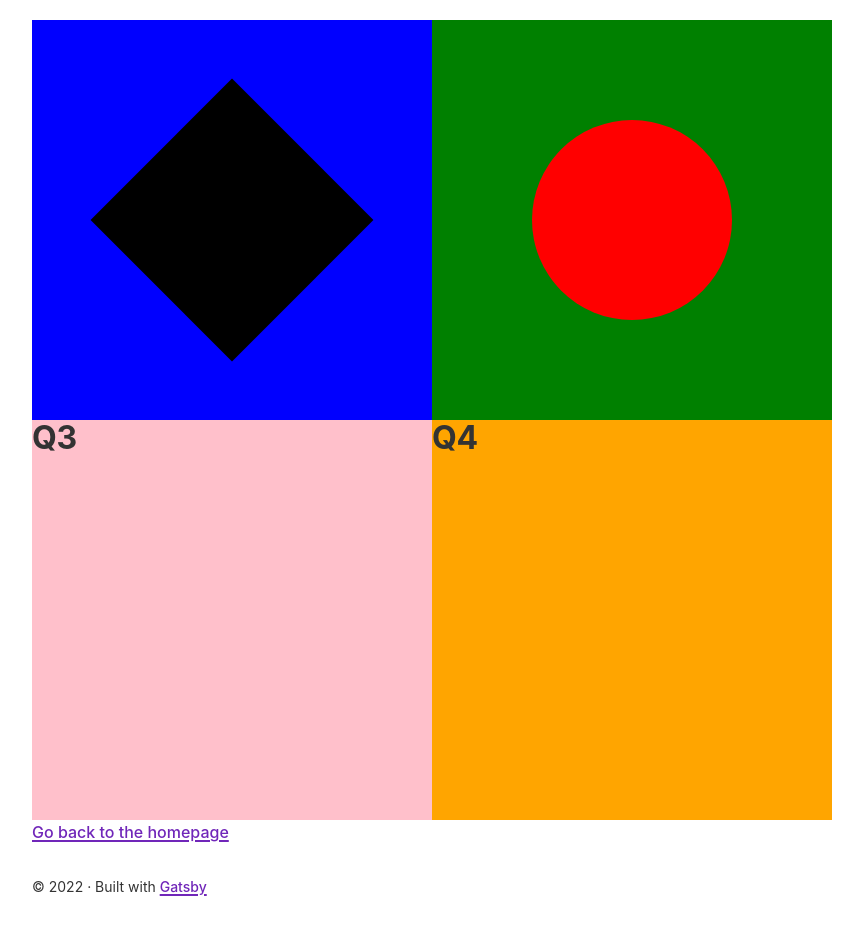
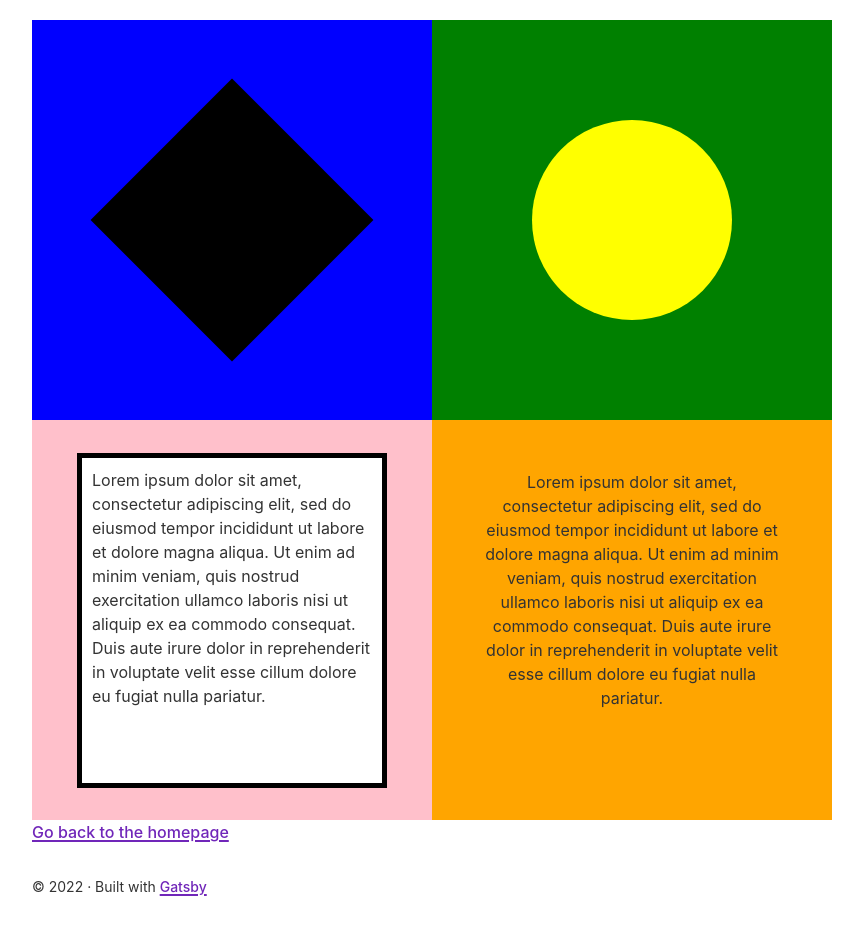
Before and after one commit to sheldonej/Saratoga-Ladies-Website, a Gatsby site in the folder gatsby-wp/: page /rodria11 in a window 1280 px wide. Shown: the part 260-1189 px from the top of the page, without its empty margins (208-1071 px from the left). Built offline with nearby package versions, Linux system fonts and the light colour scheme; Gatsby itself is replaced by a stand-in of ours.

Commit message:
Update adrianqcomps.js

```diff
--- a/gatsby-wp/src/components/adrianq/adrianqcomps.js
+++ b/gatsby-wp/src/components/adrianq/adrianqcomps.js
@@ -20,7 +20,7 @@ export function Q2() {
             <div style={{
                 height: "200px",
                 width: "200px",
-                backgroundColor: "red",
+                backgroundColor: "yellow",
                 borderRadius: "50%",
                 margin: "100px"
             }}/>
@@ -31,16 +31,32 @@ export function Q2() {
 
 export function Q3() {
     return (
-        <div style={{height: "400px", width: "50%", backgroundColor: "pink"}}>
-            <h1>Q3</h1>
+        <div style={{display: "flex", height: "400px", width: "50%", backgroundColor: "pink", justifyContent: "center", alignItems: "center"}}>
+            <div style={{
+                height: "325px",
+                width: "300px",
+                outline: "thick solid black",
+                backgroundColor: "white",
+                textAlign: "left"
+            }}>
+                <div style={{margin: "10px"}}>
+                Lorem ipsum dolor sit amet, consectetur adipiscing elit, sed do eiusmod tempor incididunt ut labore et dolore magna aliqua. Ut enim ad minim veniam, quis nostrud exercitation ullamco laboris nisi ut aliquip ex ea commodo consequat. Duis aute irure dolor in reprehenderit in voluptate velit esse cillum dolore eu fugiat nulla pariatur.
+                </div>
+            </div>
         </div>
     );
 }
 
 export function Q4() {
     return (
-        <div style={{height: "400px", width: "50%", backgroundColor: "orange"}}>
-            <h1>Q4</h1>
+        <div style={{display: "flex", justifyContent: "center", alignItems: "center", height: "400px", width: "50%", backgroundColor: "orange"}}>
+            <div style={{
+                height: "300px",
+                width: "300px",
+                textAlign: "center"
+            }}>
+            Lorem ipsum dolor sit amet, consectetur adipiscing elit, sed do eiusmod tempor incididunt ut labore et dolore magna aliqua. Ut enim ad minim veniam, quis nostrud exercitation ullamco laboris nisi ut aliquip ex ea commodo consequat. Duis aute irure dolor in reprehenderit in voluptate velit esse cillum dolore eu fugiat nulla pariatur.
+            </div>
         </div>
 
     );
```
